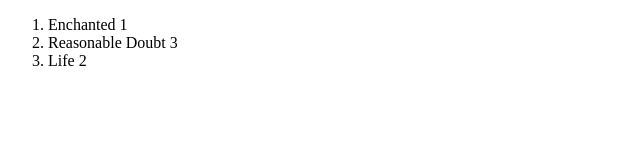
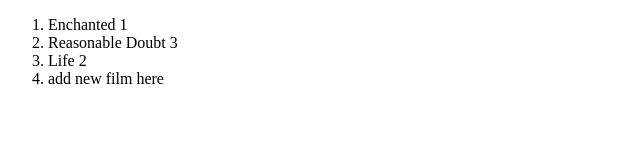
Before and after one commit to shaniawaggu/my-first-github-repo, a plain HTML site: page index.html in a window 1280 px wide. Shown: the whole page, without its empty margins (0-640 px from the left). Drawn offline with Linux system fonts and the light colour scheme.

Commit message:
add a new movie

```diff
--- a/index.html
+++ b/index.html
@@ -10,6 +10,7 @@
         <li>Enchanted 1</li>
         <li>Reasonable Doubt 3</li>
         <li>Life 2</li>
+        <li>add new film here</li>
     </ol>
 
 </body>
```
